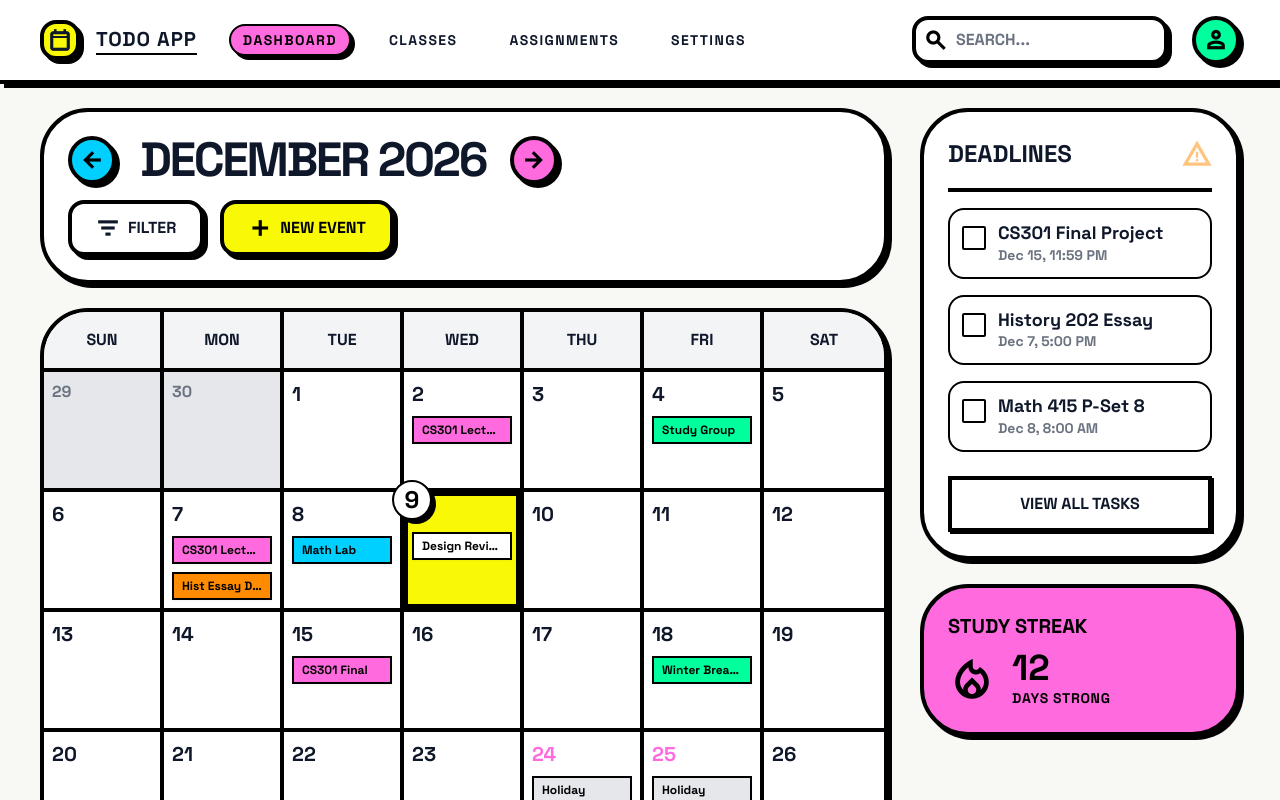
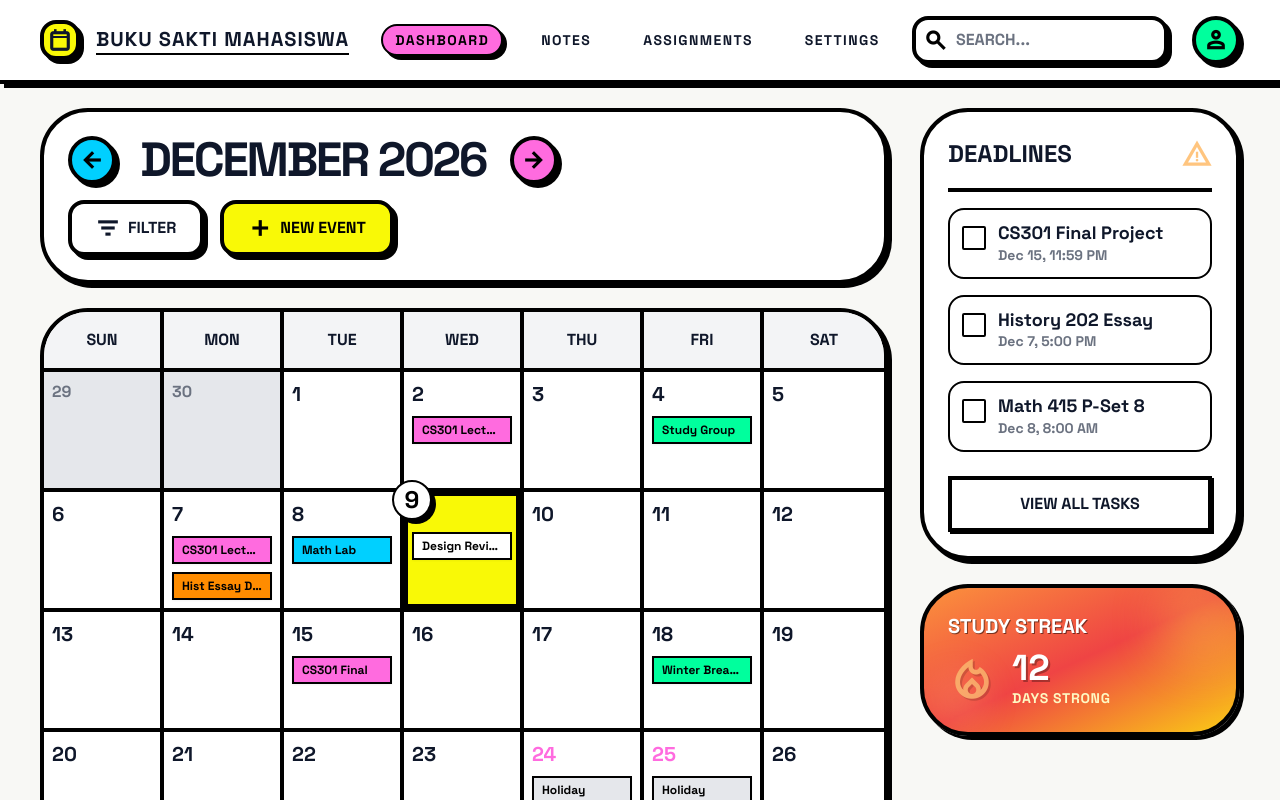
Before and after one commit to LilAlamin/wdc-web-lomba, a Vue app: page / in a window 1280 px wide. Shown: the top 800 px of the page. Built offline with nearby package versions, Linux system fonts and the light colour scheme.

Commit message:
Fix : Routing

```diff
--- a/src/App.vue
+++ b/src/App.vue
@@ -271,7 +271,7 @@ const filterAlert = () => alert("Opening Filters...");
           <h2
             class="text-xl font-black uppercase tracking-wider border-b-2 border-black"
           >
-            Todo App
+            Buku Sakti Mahasiswa
           </h2>
         </div>
         <div class="hidden md:flex items-center gap-6">
@@ -287,9 +287,15 @@ const filterAlert = () => alert("Opening Filters...");
             >Dashboard</a
           >
           <a
-            class="text-sm font-bold uppercase tracking-widest hover:bg-neo-mint hover:text-black px-3 py-1 border-2 border-transparent hover:border-black hover:shadow-neo transition-all rounded"
-            href="#"
-            >Classes</a
+            @click.prevent="toggleView('notes')"
+            :class="[
+              'text-sm font-bold uppercase tracking-widest px-3 py-1 border-2 transition-all rounded cursor-pointer',
+              activeView === 'notes'
+                ? 'bg-neo-mint text-black border-black shadow-neo'
+                : 'border-transparent hover:border-black hover:shadow-neo hover:bg-neo-mint hover:text-black',
+            ]"
+            href="#notes"
+            >Notes</a
           >
           <a
             class="text-sm font-bold uppercase tracking-widest hover:bg-neo-orange hover:text-black px-3 py-1 border-2 border-transparent hover:border-black hover:shadow-neo transition-all rounded"
@@ -518,7 +524,6 @@ const filterAlert = () => alert("Opening Filters...");
           </div>
 
           <button
-            @click="toggleView('notes')"
             class="w-full mt-6 py-3 border-4 border-black bg-white dark:bg-slate-800 font-bold uppercase shadow-[2px_2px_0px_0px_rgba(0,0,0,1)] hover:shadow-none hover:translate-y-[2px] hover:translate-x-[2px] transition-all cursor-pointer"
           >
             View All Tasks
@@ -526,16 +531,33 @@ const filterAlert = () => alert("Opening Filters...");
         </div>
         <!-- Mini Calendar or Stats -->
         <div
-          class="bg-neo-pink border-4 border-black shadow-neo rounded-xl p-6 text-black transform hover:scale-[1.02] hover:rotate-1 transition-all cursor-pointer"
+          class="bg-gradient-to-br from-orange-400 via-red-500 to-yellow-400 border-4 border-black shadow-neo rounded-xl p-6 text-white transform hover:scale-[1.02] hover:rotate-1 transition-all cursor-pointer relative overflow-hidden"
         >
-          <h3 class="font-black uppercase text-xl mb-2">Study Streak</h3>
+          <!-- Glow effect -->
+          <div
+            class="absolute -top-4 -right-4 w-24 h-24 bg-yellow-300 rounded-full opacity-30 blur-xl"
+          ></div>
+          <div
+            class="absolute bottom-0 left-0 w-16 h-16 bg-orange-300 rounded-full opacity-20 blur-lg"
+          ></div>
+
+          <h3
+            class="font-black uppercase text-xl mb-2 drop-shadow-[1px_1px_0px_rgba(0,0,0,0.5)]"
+          >
+            Study Streak
+          </h3>
           <div class="flex items-center gap-4">
-            <span class="material-symbols-outlined text-5xl font-black"
+            <span
+              class="material-symbols-outlined text-5xl font-black text-yellow-200 drop-shadow-[2px_2px_0px_rgba(0,0,0,0.3)] animate-pulse"
               >local_fire_department</span
             >
             <div class="flex flex-col">
-              <span class="text-4xl font-black">12</span>
-              <span class="font-bold uppercase tracking-wider text-sm"
+              <span
+                class="text-4xl font-black drop-shadow-[2px_2px_0px_rgba(0,0,0,0.3)]"
+                >12</span
+              >
+              <span
+                class="font-bold uppercase tracking-wider text-sm text-yellow-100"
                 >Days Strong</span
               >
             </div>
```
